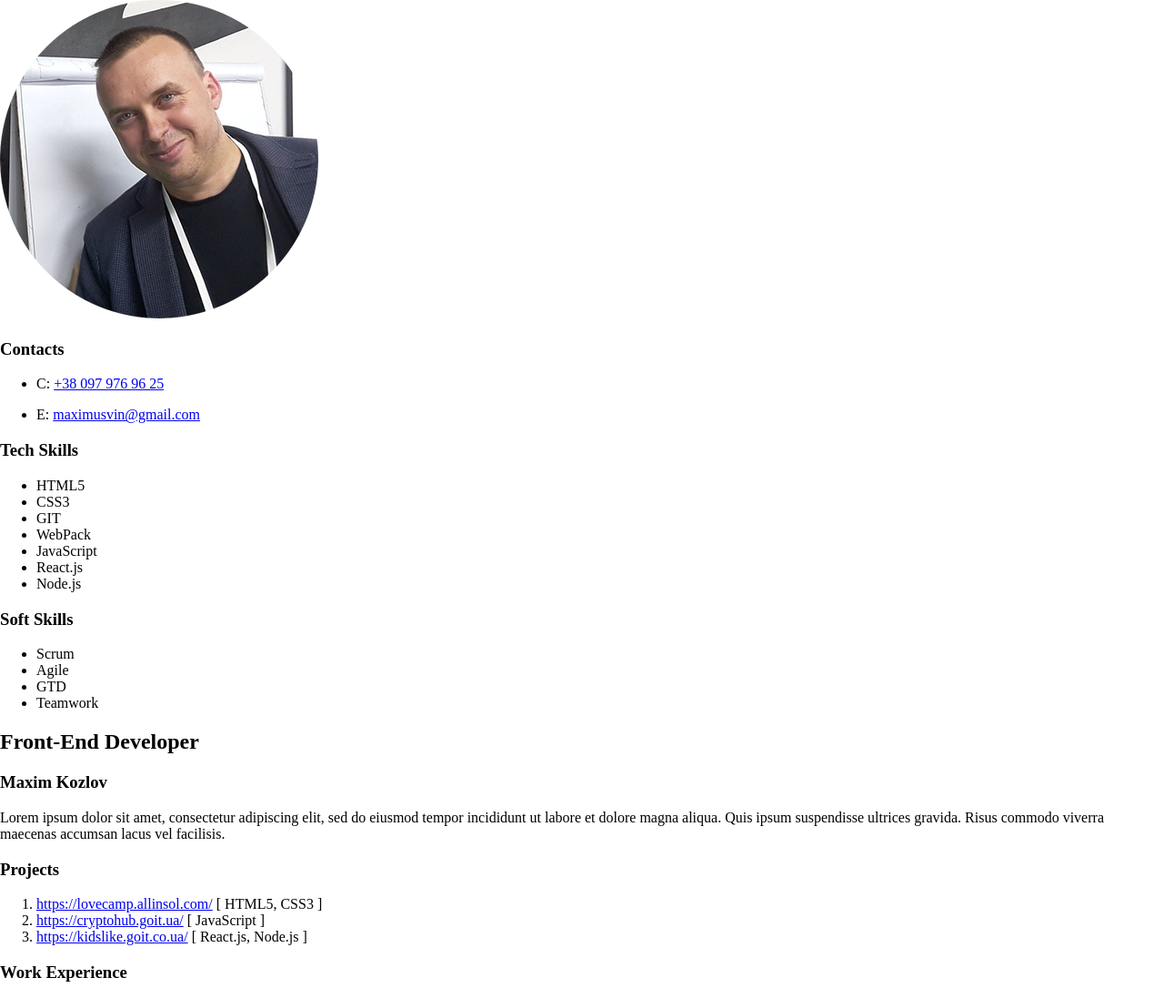
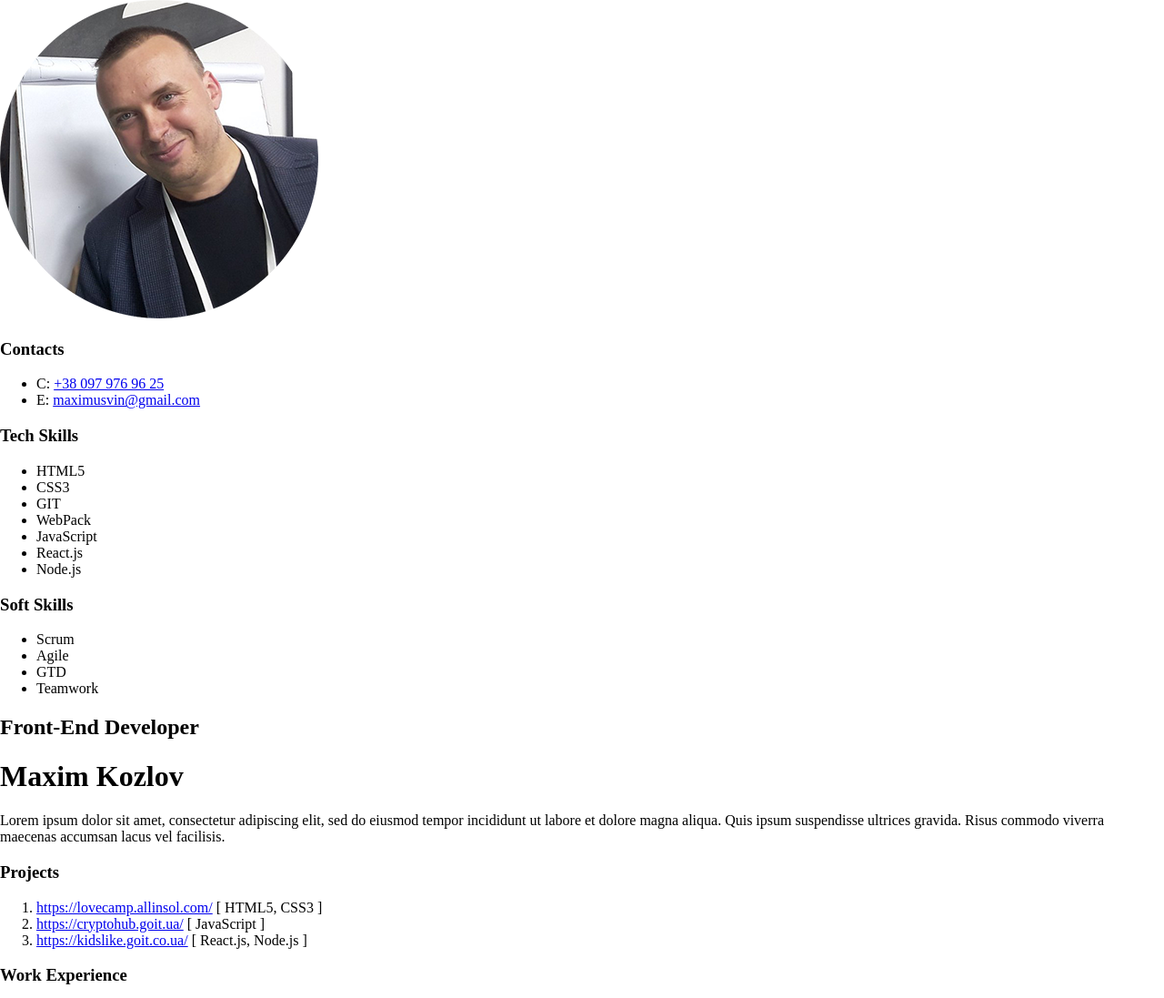
Before and after one commit to Maximusvin/my-resume, a plain HTML site: page index.html in a window 1280 px wide. Shown: the top 1097 px of the page at 91% size. Drawn offline with Linux system fonts and the light colour scheme; files that its build step writes are made by us from their sources.

Commit message:
Add H1-H2

```diff
--- a/index.html
+++ b/index.html
@@ -16,8 +16,12 @@
         <div>
           <h3>Contacts</h3>
           <ul>
-            <li><p>C: <a href="tel:380979769625" title="to call">+38 097 976 96 25</a></p></li>
-            <li><p>E: <a href="mailto:maximusvin@gmail.com">maximusvin@gmail.com</a></p></li>
+            <li>
+              C: <a href="tel:380979769625" title="to call">+38 097 976 96 25</a>
+            </li>
+            <li>
+              E: <a href="mailto:maximusvin@gmail.com">maximusvin@gmail.com</a>
+            </li>
           </ul>
         </div>
 
@@ -51,7 +55,7 @@
       <div>
         <div>
           <h2>Front-End Developer</h2>
-          <h3>Maxim Kozlov</h3>
+          <h1>Maxim Kozlov</h3>
           <p>Lorem ipsum dolor sit amet, consectetur adipiscing elit, sed do eiusmod tempor incididunt ut labore et dolore magna aliqua. Quis ipsum suspendisse ultrices gravida. Risus commodo viverra maecenas accumsan lacus vel facilisis. </p>
         </div>
 
```
